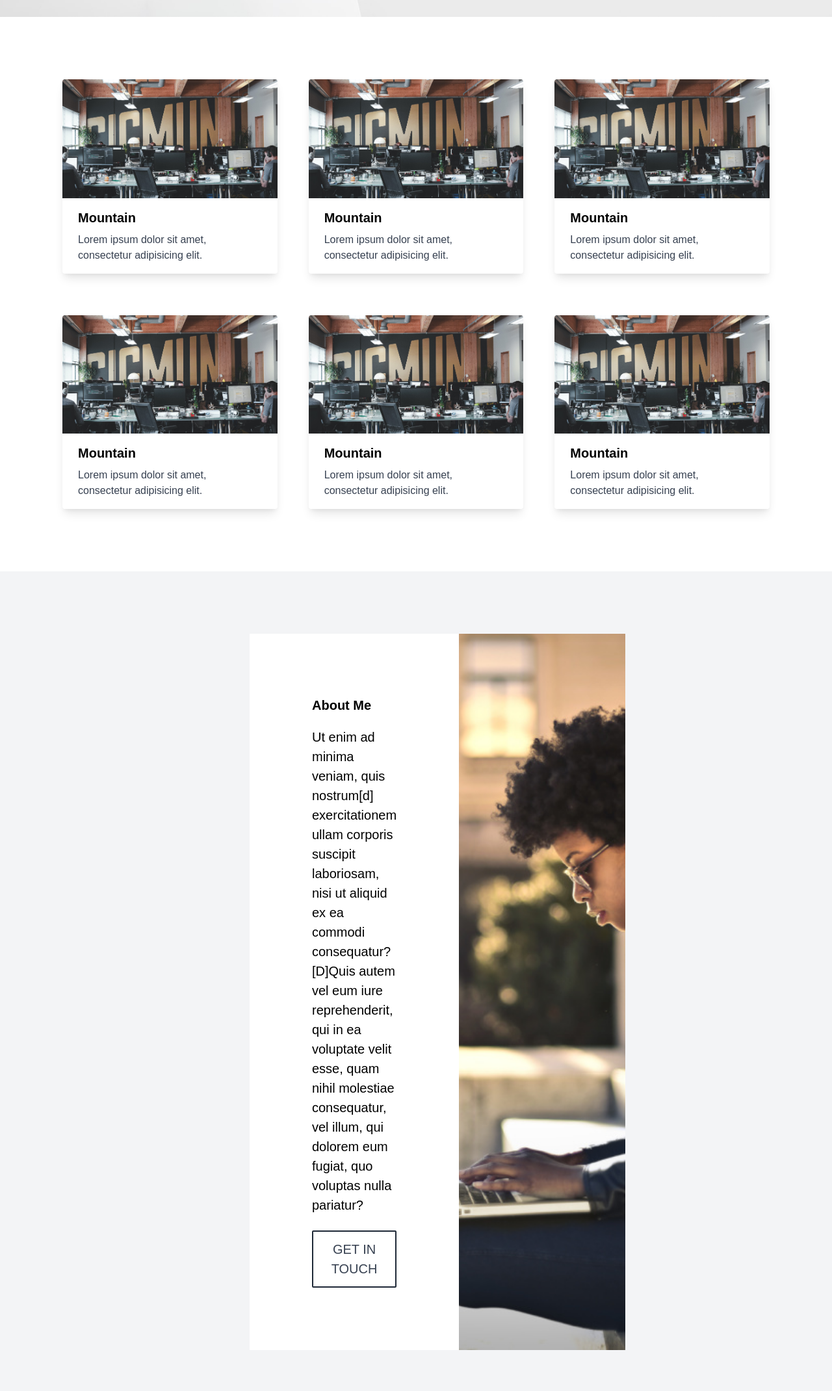
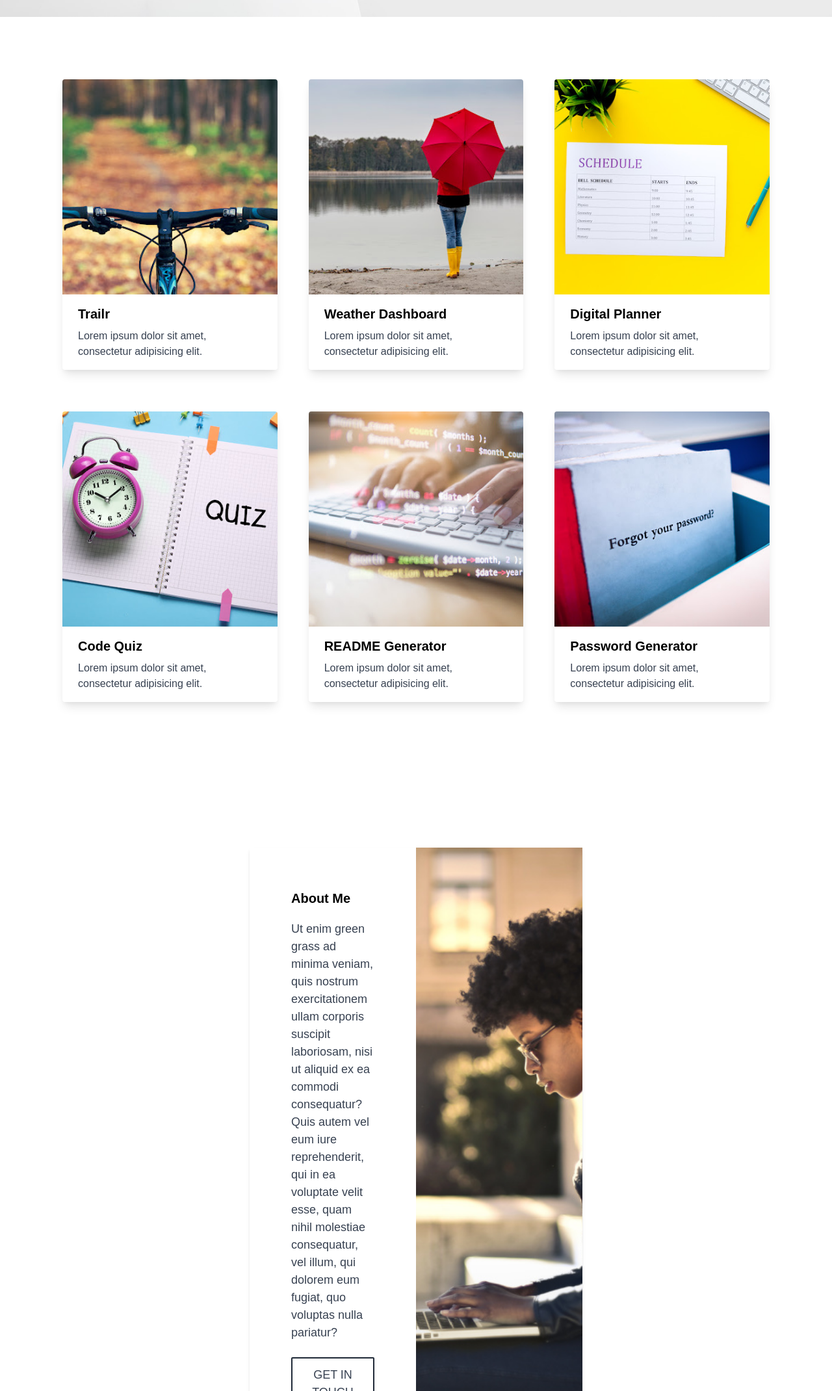
Before and after one commit to giftilicious/Gifty-Portfolio, a plain HTML site: page index.html in a window 1280 px wide. Shown: the part 660-2800 px from the top of the page at 65% size. Drawn offline with nearby package versions, Linux system fonts and the light colour scheme; a web font is replaced by a local one.

Commit message:
Added photos, links, more styling to project cards and updated About section

```diff
--- a/assets/css/style.css
+++ b/assets/css/style.css
@@ -3,13 +3,13 @@
 }
 
 body {
-    font-family: 'Open+Sans', sans-serif;
-    font-size: 20px;
+    font-family: Arial, Helvetica, sans-serif, sans-serif;
+    font-size: 18px;
     margin: 0;
 }
 
 main {
-    width: 55%;
+    width: 60%;
     display: block;
     margin-left: auto;
     margin-right: auto;
--- a/index.html
+++ b/index.html
@@ -6,7 +6,6 @@
   <meta http-equiv="X-UA-Compatible" content="IE=edge">
   <meta name="viewport" content="width=device-width, initial-scale=1.0">
   <title>Work With Gifty</title>
-  <link rel="stylesheet" href="https://fonts.googleapis.com/css?family=Open+Sans|Bellefair">
   <link href="https://unpkg.com/tailwindcss@^2/dist/tailwind.min.css" rel="stylesheet">
   <link rel="stylesheet" href="./assets/css/style.css" />
 </head>
@@ -47,10 +46,10 @@
     <div class="p-24 grid lg:grid-cols-3 md:grid-cols-2 sm:grid-cols-1 gap-x-12 gap-y-16 justify-items-center">
       <!-- Card 1  -->
       <div class="max-w-sm rounded overflow-hidden shadow-lg">
-        <a href="https://giftilicious.github.io/Refactoring-Marketing-Agency/" target="_blank"><img class="w-full"
-            src="./assets/images/marketing-agency.jpg" alt="Marketing Agency Refactoring Project"></a>
+        <a href="https://giftilicious.github.io/Travel-Guide//" target="_blank"><img class="w-full"
+            src="./assets/images/trailr-portfolio.jpg" alt="Bike trail Project"></a>
         <div class="px-6 py-4">
-          <div class="font-bold text-xl mb-2">Mountain</div>
+          <div class="font-bold text-xl mb-2">Trailr</div>
           <p class="text-gray-700 text-base">
             Lorem ipsum dolor sit amet, consectetur adipisicing elit.
           </p>
@@ -58,10 +57,10 @@
       </div>
       <!-- Card 2 -->
       <div class="max-w-sm rounded overflow-hidden shadow-lg">
-        <a href="https://giftilicious.github.io/Refactoring-Marketing-Agency/" target="_blank"><img class="w-full"
-            src="./assets/images/marketing-agency.jpg" alt="Marketing Agency Refactoring Project"></a>
+        <a href="https://giftilicious.github.io/Weather-App/" target="_blank"><img class="w-full"
+            src="./assets/images/weather-portfolio.jpg" alt="Weather dashboard project"></a>
         <div class="px-6 py-4">
-          <div class="font-bold text-xl mb-2">Mountain</div>
+          <div class="font-bold text-xl mb-2">Weather Dashboard</div>
           <p class="text-gray-700 text-base">
             Lorem ipsum dolor sit amet, consectetur adipisicing elit.
           </p>
@@ -69,10 +68,10 @@
       </div>
       <!-- Card 3 -->
       <div class="max-w-sm rounded overflow-hidden shadow-lg">
-        <a href="https://giftilicious.github.io/Refactoring-Marketing-Agency/" target="_blank"><img class="w-full"
-            src="./assets/images/marketing-agency.jpg" alt="Marketing Agency Refactoring Project"></a>
+        <a href="https://giftilicious.github.io/Work-Day-Scheduler/" target="_blank"><img class="w-full"
+            src="./assets/images/planner-portfolio.jpg" alt="Digital planner project"></a>
         <div class="px-6 py-4">
-          <div class="font-bold text-xl mb-2">Mountain</div>
+          <div class="font-bold text-xl mb-2">Digital Planner</div>
           <p class="text-gray-700 text-base">
             Lorem ipsum dolor sit amet, consectetur adipisicing elit.
           </p>
@@ -80,10 +79,10 @@
       </div>
       <!-- Card 4 -->
       <div class="max-w-sm rounded overflow-hidden shadow-lg">
-        <a href="https://giftilicious.github.io/Refactoring-Marketing-Agency/" target="_blank"><img class="w-full"
-            src="./assets/images/marketing-agency.jpg" alt="Marketing Agency Refactoring Project"></a>
+        <a href="https://giftilicious.github.io/Coding-Quiz/" target="_blank"><img class="w-full"
+            src="./assets/images/quiz-portfolio.jpg" alt="Code quiz game"></a>
         <div class="px-6 py-4">
-          <div class="font-bold text-xl mb-2">Mountain</div>
+          <div class="font-bold text-xl mb-2">Code Quiz</div>
           <p class="text-gray-700 text-base">
             Lorem ipsum dolor sit amet, consectetur adipisicing elit.
           </p>
@@ -91,10 +90,10 @@
       </div>
       <!-- Card 5 -->
       <div class="max-w-sm rounded overflow-hidden shadow-lg">
-        <a href="https://giftilicious.github.io/Refactoring-Marketing-Agency/" target="_blank"><img class="w-full"
-            src="./assets/images/marketing-agency.jpg" alt="Marketing Agency Refactoring Project"></a>
+        <a href="https://github.com/giftilicious/README-Generator" target="_blank"><img class="w-full"
+            src="./assets/images/readme-portfolio.jpg" alt="Readme generator project"></a>
         <div class="px-6 py-4">
-          <div class="font-bold text-xl mb-2">Mountain</div>
+          <div class="font-bold text-xl mb-2">README Generator</div>
           <p class="text-gray-700 text-base">
             Lorem ipsum dolor sit amet, consectetur adipisicing elit.
           </p>
@@ -102,10 +101,10 @@
       </div>
       <!-- Card 6 -->
       <div class="max-w-sm rounded overflow-hidden shadow-lg">
-        <a href="https://giftilicious.github.io/Refactoring-Marketing-Agency/" target="_blank"><img class="w-full"
-            src="./assets/images/marketing-agency.jpg" alt="Marketing Agency Refactoring Project"></a>
+        <a href="https://giftilicious.github.io/Password-Generator/" target="_blank"><img class="w-full"
+            src="./assets/images/password-portfolio.jpg" alt="Password generator project"></a>
         <div class="px-6 py-4">
-          <div class="font-bold text-xl mb-2">Mountain</div>
+          <div class="font-bold text-xl mb-2">Password Generator</div>
           <p class="text-gray-700 text-base">
             Lorem ipsum dolor sit amet, consectetur adipisicing elit.
           </p>
@@ -114,96 +113,58 @@
   </section>
 
   <!-- About -->
- <div class="bg-gray-100">
+  <div class="">
 
     <main>
-    <div class="p-24 space-y-10">
+      <div class="p-32">
+      <div class="bg-white shadow-md">
+          <div class="flex">
+              <div class="p-16">
+                  <h2 class="text-xl font-extrabold mb-5">About Me</h2>
+                  <p class="text-gray-700">
+                    Ut enim green grass ad minima veniam, quis nostrum exercitationem ullam
+                    corporis suscipit laboriosam, nisi ut aliquid ex ea commodi consequatur? Quis autem vel eum iure
+                    reprehenderit, qui in ea voluptate velit esse, quam nihil molestiae consequatur, vel illum, qui dolorem
+                    eum fugiat, quo voluptas nulla pariatur?
+                  </p>
+                  <button
+                    class="mt-6 py-3 px-6 border-gray-800 border-2 bg-transparent text-gray-700 rounded-sm hover:bg-gray-800 hover:text-gray-100 transition duration-300" onclick="window.location:info@giftygyimah.com">GET
+                    IN TOUCH</button><span><a href="mailto:info@giftygyimah.com"></a></span>
+                  </div>
+                    <img src="./assets/images/about-portrait.jpg" class="w-1/2 object-cover"/>
+                </div>
+                </div>
+        </div>
+
+      <!-- <div class="p-32">
         <div class="bg-white">
-          <!-- image -->
           <div class="flex">
-              <!-- title & body-->
-              <div class="p-24 bg-white">
+            <div class="p-16">
               <h2 class="text-xl font-extrabold mb-5">About Me</h2>
-                  <p>
-                    Ut enim ad minima veniam, quis nostrum[d] exercitationem ullam
-                    corporis suscipit laboriosam, nisi ut aliquid ex ea commodi consequatur? [D]Quis autem vel eum iure
+              <p class="text-gray-700">
+                Ut grass enim ad minima veniam, quis nostrum exercitationem ullam
+                corporis suscipit laboriosam, nisi ut aliquid ex ea commodi consequatur? Quis autem vel eum iure
                 reprehenderit, qui in ea voluptate velit esse, quam nihil molestiae consequatur, vel illum, qui dolorem
-                    eum
-                    fugiat, quo voluptas nulla pariatur?
+                eum fugiat, quo voluptas nulla pariatur?
               </p>
               <button
                 class="mt-6 py-3 px-6 border-gray-800 border-2 bg-transparent text-gray-700 rounded-sm hover:bg-gray-800 hover:text-gray-100 transition duration-300">GET
                 IN TOUCH</button>
             </div>
-                                <img src="./assets/images/about-portrait.jpg" class="w-1/2 object-cover" />
-
+            <img src="./assets/images/about-portrait.jpg" class="w-1/3 object-cover"/>
           </div>
         </div>
-        </div>
-
-        <div id="divContainer" class="p-10 space-y-10">
-        <div class="bg-white">
-          <!-- image -->
-          <div class="flex">
-              <!-- title & body-->
-              <div class="p-16">
-                  <h2 class="text-xl font-extrabold mb-5">About Me</h2>
-                  <p>
-                    Ut enim ad minima veniam, quis nostrum[d] exercitationem ullam
-                    corporis suscipit laboriosam, nisi ut aliquid ex ea commodi consequatur? [D]Quis autem vel eum iure
-                    reprehenderit, qui in ea voluptate velit esse, quam nihil molestiae consequatur, vel illum, qui dolorem
-                    eum
-                    fugiat, quo voluptas nulla pariatur?
-                  </p>
-                  <button
-                    class="mt-6 py-3 px-6 border-gray-800 border-2 bg-transparent text-gray-700 rounded-sm hover:bg-gray-800 hover:text-gray-100 transition duration-300">GET
-                    IN TOUCH</button>
-              </div>
-                            <img src="./assets/images/about-portrait.jpg" class="w-1/3 object-cover" />
-
-          </div>
-        </div>
-        </div>
+      </div> -->
 
     </main>
-
-
-
- </div>
-
-
-
-
-
-
-
-
-
-  <section class="bg-gray-200">
-
-    <div class="container mx-auto flex items-center">
-
-
-
-    </div>
-  </section>
-
-
-
-
-
-
-
-
-
-
 
     <!-- Footer with contact links -->
     <footer class="bg-gray-800 p-10 flex justify-between items-center">
       <h2 class="text-white">Get In Touch!</h2>
       <nav>
-      <a href="mailto:gifty@email.com" class="p-2 text-lg text-white hover:text-gray-100">Email</a>
-      <a href="https://www.linkedin.com/in/giftygyimah/" class="p-2 text-lg text-white hover:text-gray-100">LinkedIn</a>
+        <a href="mailto:info@giftygyimah.com" class="p-2 text-lg text-white hover:text-gray-100">Email</a>
+        <a href="https://www.linkedin.com/in/giftygyimah/"
+          class="p-2 text-lg text-white hover:text-gray-100">LinkedIn</a>
         <a href="https://github.com/giftilicious" class="p-2 text-lg text-white hover:text-gray-100">GitHub</a>
         </ul>
       </nav>
```
Also changed, not shown: assets/images/Black-female-avatar_colourful.jpg (deleted), assets/images/cheat-sheet.jpg (deleted), assets/images/marketing-agency.jpg (deleted), assets/images/password-portfolio.jpg (added), assets/images/planner-portfolio.jpg (added), assets/images/quiz-portfolio.jpg (added), assets/images/readme-portfolio.jpg (added), assets/images/trailr-portfolio.jpg (added), assets/images/weather-portfolio.jpg (added). Lines whose indentation alone changed are shown as unchanged.
